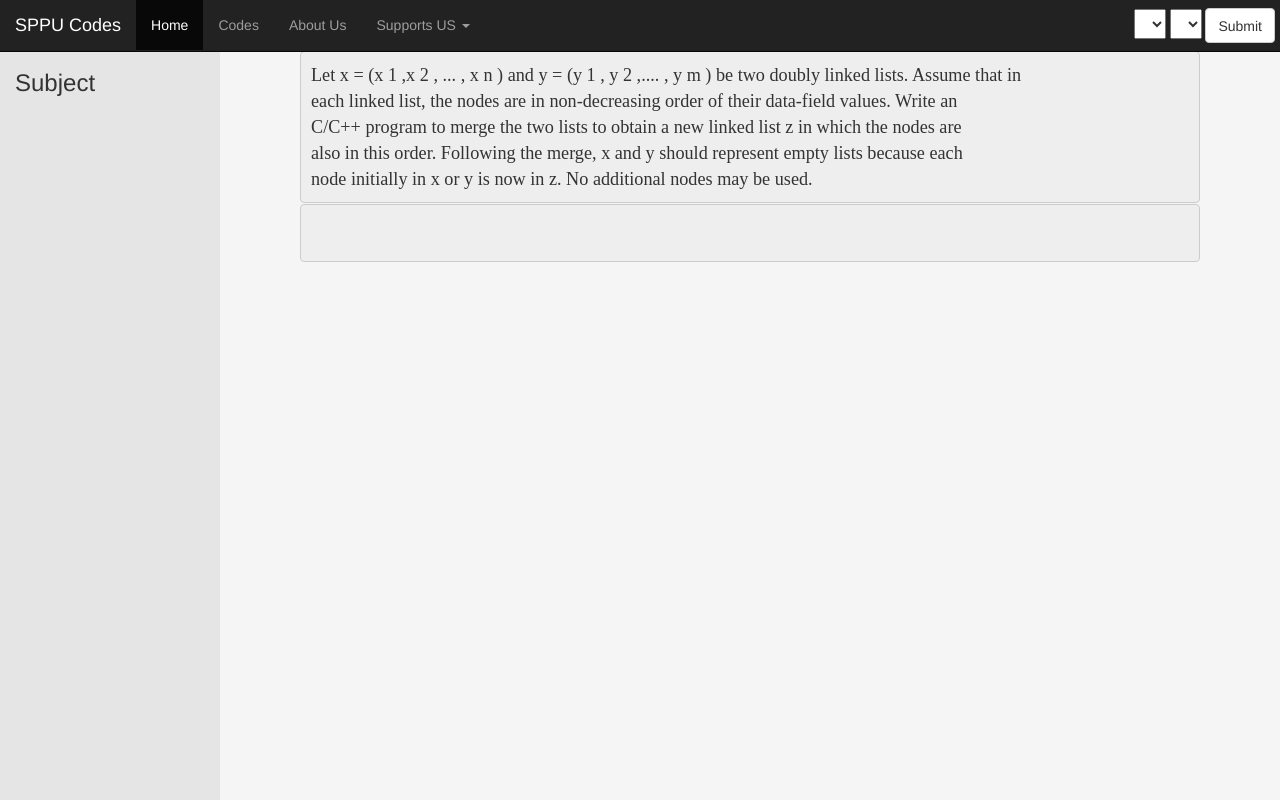
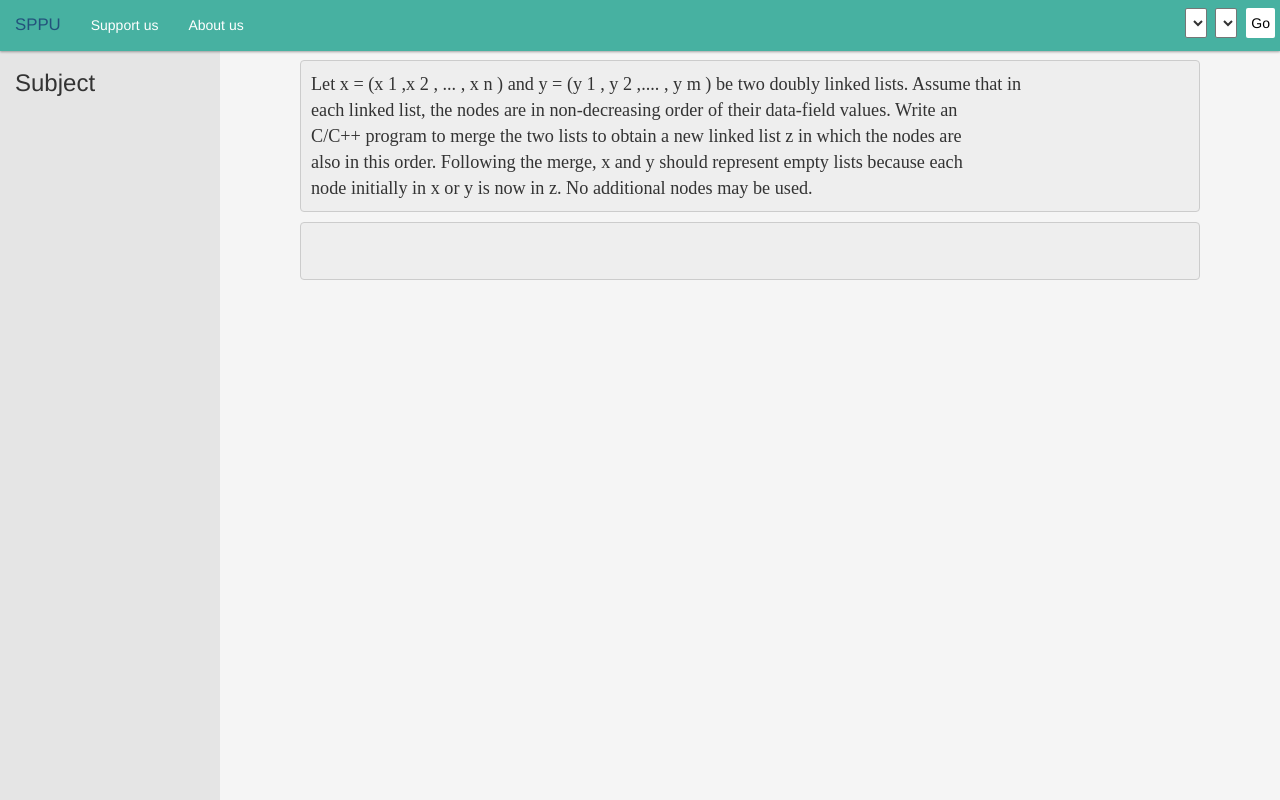
Before and after one commit to r-sniper/SPPU_Student, a Django app: template practicals/templates/practicals/subject.html in a window 1280 px wide. Run offline with Django 3.2, Linux system fonts and the light colour scheme; the template is opened without the code that fills it: values that come from a table or form of the project are taken from there, others are empty; data comes from the database, SQL or seed files in the repository; some libraries are stand-ins or nearby versions.

Commit message:
New design implemented on second page

```diff
--- a/practicals/templates/practicals/home.html
+++ b/practicals/templates/practicals/home.html
@@ -1,7 +1,7 @@
 <!DOCTYPE html>
 <html>
 <head>
-    <title>Code Solve</title>
+    <title>SPPU Codes</title>
     {% load static %}
     <meta charset="utf-8">
     <meta http-equiv="X-UA-Compatible" content="IE=edge">
--- a/practicals/templates/practicals/subject.html
+++ b/practicals/templates/practicals/subject.html
@@ -46,13 +46,10 @@
             height: 100%;
         }
 
-        select {
-            padding: 5px;
-        }
-
-        .navbar-toggle {
-            background: #d9534f;
-
+        .navbar {
+            background: #47B1A1;
+            box-shadow: 0 1px 3px rgba(0, 0, 0, 0.12), 0 1px 2px rgba(0, 0, 0, 0.24);
+            transition: all 0.3s cubic-bezier(.25, .8, .25, 1);
         }
 
         @media (max-width: 1046px) {
@@ -85,9 +82,11 @@
         }
 
         /*Custom Style for aesthetics*/
-        .btn-default {
+        select {
             margin-right: 5px;
-            height: 35px;
+            height: 30px;
+            background: #ffffff;
+            border-radius: 2px;
         }
 
         .panel-default {
@@ -97,33 +96,49 @@
         a {
             text-decoration: none !important;
         }
+
+        .go {
+            margin-right: 5px;border: none;
+            color: #000;
+            padding: 5px;
+            border-radius: 2px;
+            background: white;
+        }
+
+        .icon-bar {
+            background: white;
+        }
+
+        .nav-item {
+            background: #47B1A1;
+            color: white;
+        }
+          .navbar-brand {
+            color: white;
+            font-size: 1.2em;
+        }
+        .wrapper{
+            margin: 10px auto;
+        }
+        .btn-sm{
+            margin-top: 5px;
+        }
     </style>
 </head>
 <body>
-<div class="navbar navbar-inverse navbar-fixed-top">
+<div class="navbar navbar-fixed-top">
     <div class="navbar-header">
         <button type="button" class="navbar-toggle" data-toggle="collapse" data-target=".navbar-collapse">
             <span class="icon-bar"></span>
             <span class="icon-bar"></span>
             <span class="icon-bar"></span>
         </button>
-        <a class="navbar-brand" href="#">SPPU Codes</a>
+        <a class="navbar-brand" href="#">SPPU</a>
     </div>
     <div class="collapse navbar-collapse">
         <ul class="nav navbar-nav">
-            <li class="active"><a href="#">Home</a></li>
-            <li><a href="#">Codes</a></li>
-            <li><a href="#">About Us</a></li>
-            <li class="dropdown">
-                <a href="#" class="dropdown-toggle" data-toggle="dropdown" role="button" aria-haspopup="true"
-                   aria-expanded="false">Supports US <span class="caret"></span></a>
-                <ul class="dropdown-menu">
-                    <li><a href="#">Info</a></li>
-                    <li><a href="#">Another action</a></li>
-                    <li role="separator" class="divider"></li>
-                    <li><a href="#">Donate</a></li>
-                </ul>
-            </li>
+            <li><a href="#" class="nav-item">Support us</a></li>
+            <li><a href="#" class="nav-item">About us</a></li>
         </ul>
         <form class="navbar-form navbar-right " role="search" method="get" action="{% url 'selection:view_code' %}">
             <select id="stream" name="stream">
@@ -145,7 +160,7 @@
                 {% endfor %}
             </select>
 
-            <button name="change" value="change" type="submit" class="btn btn-default">Submit</button>
+            <button name="change" value="change" type="submit" class="go">Go</button>
         </form>
     </div><!--/.nav-collapse -->
 </div><!--/.navbar -->
@@ -186,7 +201,7 @@
         <html>
         <div class="col-md-12">
             <p class="visible-xs">
-                <button type="button" class="btn btn-danger btn-sm" data-toggle="offcanvas"><i
+                <button type="button" class="btn btn-sm" data-toggle="offcanvas"><i
                         class="glyphicon glyphicon-chevron-left"></i></button>
             </p>
         </div>
@@ -221,13 +236,13 @@
                 //alert("onclick");
                 var dataId = $(this).attr("name");
                 //alert(dataId);
-                var loadingCode = '<div class="showbox">'+
-  '<div class="loader">'+
-    '<svg class="circular" viewBox="25 25 50 50">'+
-      '<circle class="path" cx="50" cy="50" r="20" fill="none" stroke-width="2" stroke-miterlimit="10"/>'+
-    '</svg>'+
-  '</div>'+
-'</div>';
+                var loadingCode = '<div class="showbox">' +
+                    '<div class="loader">' +
+                    '<svg class="circular" viewBox="25 25 50 50">' +
+                    '<circle class="path" cx="50" cy="50" r="20" fill="none" stroke-width="2" stroke-miterlimit="10"/>' +
+                    '</svg>' +
+                    '</div>' +
+                    '</div>';
                 $('#main').html(loadingCode);
                 $.ajax({
                     url: '/subject/',
```
